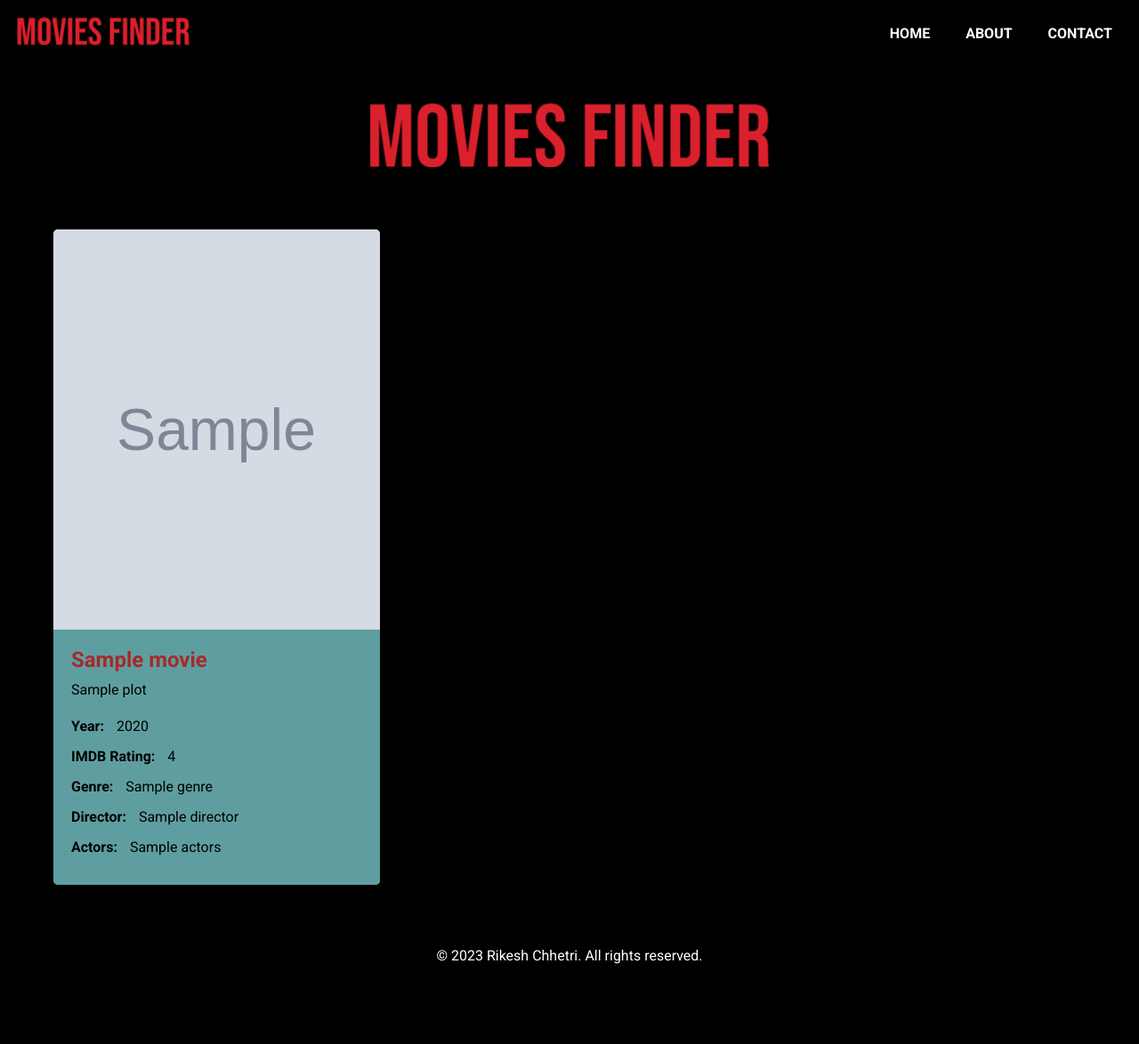
After one commit to Nomercy-ops/Python_Projects, a FastAPI app: template templates/search_result.html in a window 1280 px wide. The commit adds this page. Shown: the whole page at 89% size. Run offline with FastAPI, Linux system fonts and the light colour scheme; the template is opened without the code that fills it: most values are stand-ins (such as "Sample title", 1, 10 or a date in 2020); grey boxes marked "Sample" are stand-in pictures.

Commit message:
added new features and updated old code base

```diff
--- a/main.py
+++ b/main.py
@@ -1,8 +1,12 @@
+from fastapi import FastAPI, Request, Form
 from fastapi import FastAPI, Request
 from fastapi.staticfiles import StaticFiles
 from fastapi.templating import Jinja2Templates
+from fastapi.responses import JSONResponse
 import requests
 import os
+from bs4 import BeautifulSoup
+from PIL import Image
 
 # reading config files
 from dotenv import load_dotenv
@@ -13,31 +17,107 @@ app = FastAPI()
 app.mount("/static", StaticFiles(directory="static"), name="static")
 templates = Jinja2Templates(directory="templates")
 
-OMDB_API_KEY = os.getenv('KEY')
+# api key here
+OMDB_API_KEY = os.getenv('KEY1')
+TMDB_API_KEY = os.getenv('KEY2')
+
 
 @app.get("/")
 async def read_form(request: Request):
     message = ""
-    return templates.TemplateResponse("index.html", {"request": request,"message": message})
+    return templates.TemplateResponse("index.html", {"request": request, "message": message})
 
+
+def image_url_filter(url):
+    try:
+        r = requests.get(url, stream=True)
+        r.raw.decode_content = True
+        img = Image.open(r.raw)
+        return url
+    except Exception as e:
+        print(e)
+        return "static/images/no_image.png"
+
+# api code
 @app.get("/movies")
 async def get_movie(request: Request, title: str):
-    url = f"http://www.omdbapi.com/?apikey={OMDB_API_KEY}&s={title}"
-    response = requests.get(url)
-    data = response.json()
-    movies = data.get("Search", [])
+    # First, try to fetch the movie details from OMDB API
+    omdb_url = f"http://www.omdbapi.com/?apikey={OMDB_API_KEY}&s={title}"
+    omdb_response = requests.get(omdb_url)
+    omdb_data = omdb_response.json()
 
+    omdb_movies = omdb_data.get("Search", [])
     movie_list = []
-    for movie in movies:
-        imdb_id = movie["imdbID"]
-        movie_data_url = f"http://www.omdbapi.com/?apikey={OMDB_API_KEY}&i={imdb_id}"
-        movie_data_response = requests.get(movie_data_url)
-        movie_data = movie_data_response.json()
-        movie_list.append(movie_data)
+
+    # Check if OMDB API returned any movie details
+    if omdb_movies:
+        for movie in omdb_movies:
+            imdb_id = movie["imdbID"]
+            movie_data_url = f"http://www.omdbapi.com/?apikey={OMDB_API_KEY}&i={imdb_id}"
+            movie_data_response = requests.get(movie_data_url)
+            movie_data = movie_data_response.json()
+            # Create a unified format for the movie details
+            unified_data = {
+                "Title": movie_data.get("Title", ""),
+                "Year": movie_data.get("Year", ""),
+                "Plot": movie_data.get("Plot", ""),
+                "imdbRating": movie_data.get("imdbRating", ""),
+                "Poster": image_url_filter(movie_data.get("Poster", "")),
+                "Genre": movie_data.get("Genre", ""),
+                "Director": movie_data.get("Director", ""),
+                "Actors": movie_data.get("Actors", "")
+            }
+            movie_list.append(unified_data)
 
     if not movie_list:
+        # Search for movie by title and get the movie ID
+        search_url = f"https://api.themoviedb.org/3/search/movie?api_key={TMDB_API_KEY}&query={title}"
+        search_response = requests.get(search_url)
+        search_data = search_response.json()
+        search_results = search_data.get("results", [])
+
+        if search_results:
+            # Create a unified format for the movie details for each result
+            for result in search_results:
+                movie_id = result.get("id")
+                details_url = f"https://api.themoviedb.org/3/movie/{movie_id}?api_key={TMDB_API_KEY}&append_to_response=credits"
+                details_response = requests.get(details_url)
+                details_data = details_response.json()
+
+                unified_data = {
+                    "Title": details_data.get("title", ""),
+                    "Year": details_data.get("release_date", "")[:4],
+                    "Plot": details_data.get("overview", ""),
+                    "imdbRating": details_data.get("vote_average", ""),
+                    "Poster": image_url_filter(f"https://image.tmdb.org/t/p/w500{details_data.get('poster_path', '')}"),
+                    "Genre": ", ".join([genre.get("name", "") for genre in details_data.get("genres", [])]),
+                    "Director": ", ".join([crew.get("name", "") for crew in details_data.get("credits", {}).get("crew", []) if crew.get("job", "") == "Director"]),
+                    "Actors": ", ".join([actor.get("name", "") for actor in details_data.get("credits", {}).get("cast", [])[:3]])
+                }
+                movie_list.append(unified_data)
+
+    # If still no movie details were returned or any error occurred,
+    if not movie_list:
         message = "No results found."
+        return JSONResponse({"error": "Movie not found"}, status_code=404)
     else:
         message = ""
 
-    return templates.TemplateResponse("index.html", {"request": request, "movie_list": movie_list, "message": message})
+    print(movie_list)
+    return templates.TemplateResponse("search_result.html", {"request": request, "movie_list": movie_list, "message": message})
+
+
+@ app.get('/random-movie-poster')
+async def get_random_movie_poster():
+    # Make a GET request to the website
+    response=requests.get(
+        'https://www.bestrandoms.com/random-movie-generator')
+    # Parse the HTML content using BeautifulSoup
+    soup=BeautifulSoup(response.text, 'html.parser')
+    # Find the div that contains the poster image
+    poster_div=soup.find('div', {'class': 'content'})
+    # Get the URL of the poster image
+    poster_url="https://" + \
+        poster_div.find('img')['src'].replace('//', '').strip()
+    # Return the URL of the poster image
+    return {'poster_url': poster_url}
--- a/static/css/style.css
+++ b/static/css/style.css
@@ -7,7 +7,9 @@
 body {
   font-family: 'Roboto', sans-serif;
   background-color: black;
+  padding-bottom: 60px;
 }
+
 
 .container {
   max-width: 1200px;
@@ -64,6 +66,15 @@ body {
   margin-top: 20px;
 }
 
+
+/* movies-card-code */
+
+.container-movies {
+  max-width: 1200px;
+  margin: 0 auto;
+  padding: 0 20px;
+}
+
 .movie-list {
   display: flex;
   flex-wrap: wrap;
@@ -95,15 +106,16 @@ body {
 }
 
 .movie-list__item-img {
-  height: 250px;
+  height: 450px;
   overflow: hidden;
 }
 
 .movie-list__item-img img {
+  display: block;
   width: 100%;
   height: 100%;
   object-fit: cover;
-  transition: transform 0.2s ease-in-out;
+  object-position: center;
 }
 
 .movie-list__item-details {
@@ -117,6 +129,34 @@ body {
   margin: 0 0 10px 0;
   color: brown;
 }
+
+
+
+/* footer-section-code */
+
+
+.footer {
+  text-align: center;
+  color: #fff;
+  padding: 30px 0;
+}
+
+
+.footer__logo {
+  font-size: 24px;
+  font-weight: bold;
+  text-transform: uppercase;
+}
+
+
+.footer__copyright {
+  margin-top: 20px;
+  text-align: center;
+  font-size: 14px;
+}
+
+
+
 
 .movie-list__item-plot {
   font-size: 16px;
@@ -150,3 +190,84 @@ body {
   font-weight: 700;
   margin-top: 50px;
 }
+
+
+/* slideshow-code */
+
+.slideshow-container{
+  position: relative;
+  left: 445px;
+}
+
+/* Hide the images by default */
+.mySlides {
+  display: none;
+}
+
+/* Next & previous buttons */
+.prev, .next {
+  cursor: pointer;
+  position: absolute;
+  top: 50%;
+  width: auto;
+  margin-top: -22px;
+  padding: 16px;
+  color: blueviolet;
+  font-weight: bold;
+  font-size: 18px;
+  transition: 0.6s ease;
+  border-radius: 0 3px 3px 0;
+  user-select: none;
+}
+
+/* Position the "next button" to the right */
+.next {
+  right: 0;
+  left: 340px;
+  border-radius: 3px 0 0 3px;
+}
+
+/* On hover, add a black background color with a little bit see-through */
+.prev:hover, .next:hover {
+  background-color: rgba(0,0,0,0.8);
+}
+
+
+/* navigation-bar-code */
+
+nav {
+  background-color: #000;
+  display: flex;
+  justify-content: space-between;
+  align-items: center;
+  padding: 10px;
+}
+
+.logo img {
+  height: 50px;
+  width: auto;
+}
+
+nav ul {
+  list-style-type: none;
+  margin: 0;
+  padding: 0;
+  display: flex;
+}
+
+nav li {
+  margin: 0 10px;
+}
+
+nav li a {
+  color: #fff;
+  text-decoration: none;
+  text-transform: uppercase;
+  font-weight: bold;
+  padding: 10px;
+  transition: background-color 0.3s ease;
+}
+
+nav li a:hover {
+  background-color:#27ae60;
+}
--- /dev/null
+++ b/templates/search_result.html
@@ -0,0 +1,88 @@
+<!DOCTYPE html>
+<html lang="en">
+
+<head>
+    <meta charset="UTF-8">
+    <meta name="viewport" content="width=device-width, initial-scale=1.0">
+    <meta http-equiv="X-UA-Compatible" content="ie=edge">
+    <title>Movie Search App</title>
+
+    <!-- Font Awesome CDN -->
+    <link rel="stylesheet" href="https://cdnjs.cloudflare.com/ajax/libs/font-awesome/5.15.3/css/all.min.css"
+        integrity="sha384-kMyGk+IQ9rpL0Z0PmaSPlfAKjJeIwln0Rhnu4bh4Q4F4qb43C47BytXmTAljQ2rG" crossorigin="anonymous"
+        referrerpolicy="no-referrer" />
+
+    <!-- Google Fonts CDN -->
+    <link href="https://fonts.googleapis.com/css?family=Roboto:300,400,500,700&display=swap" rel="stylesheet">
+
+    <!-- Custom CSS -->
+    <link rel="stylesheet" href="/static/css/style.css">
+</head>
+
+<body>
+    <nav>
+        <div class="logo">
+            <img src="static/images/logo.png" alt="Logo">
+        </div>
+        <ul>
+            <li><a href="#">Home</a></li>
+            <li><a href="#">About</a></li>
+            <li><a href="#">Contact</a></li>
+        </ul>
+    </nav>
+
+
+    <header class="header">
+        <div class="container">
+            <div class="header__logo">
+                <img src="static/images/movie-finder.gif" alt="Logo">
+            </div>
+        </div>
+    </header>
+
+
+    <main class="main">
+        <div class="container container-movies ">
+            {% if movie_list %}
+            <div class="movie-list">
+                {% for movie in movie_list %}
+                <div class="movie-list__item">
+                    <div class="movie-list__item-img">
+                        <img src="{{ movie.Poster }}" alt="{{ movie.Title }}">
+                    </div>
+                    <div class="movie-list__item-details">
+                        <h2 class="movie-list__item-title">{{ movie.Title }}</h2>
+                        <p class="movie-list__item-plot">{{ movie.Plot }}</p>
+                        <ul class="movie-list__item-details-list">
+                            <li><span>Year:</span> {{ movie.Year }}</li>
+                            <li><span>IMDB Rating:</span> {{ movie.imdbRating }}</li>
+                            <li><span>Genre:</span> {{ movie.Genre }}</li>
+                            <li><span>Director:</span> {{ movie.Director }}</li>
+                            <li><span>Actors:</span> {{ movie.Actors }}</li>
+                        </ul>
+                    </div>
+                </div>
+                {% endfor %}
+            </div>
+            {% else %}
+            <p class="no-results">{{ message }}</p>
+            {% endif %}
+        </div>
+    </main>
+
+
+
+    <!-- footer code -->
+    <footer class="footer">
+        <div class="container">
+            <div class="footer__text">
+                &copy; 2023 Rikesh Chhetri. All rights reserved.
+            </div>
+        </div>
+    </footer>
+
+
+
+</body>
+
+</html>
```
Also changed, not shown: back.css (+106 -10 lines), templates/index.html (+101 -34 lines), static/images/logo.png (added).
